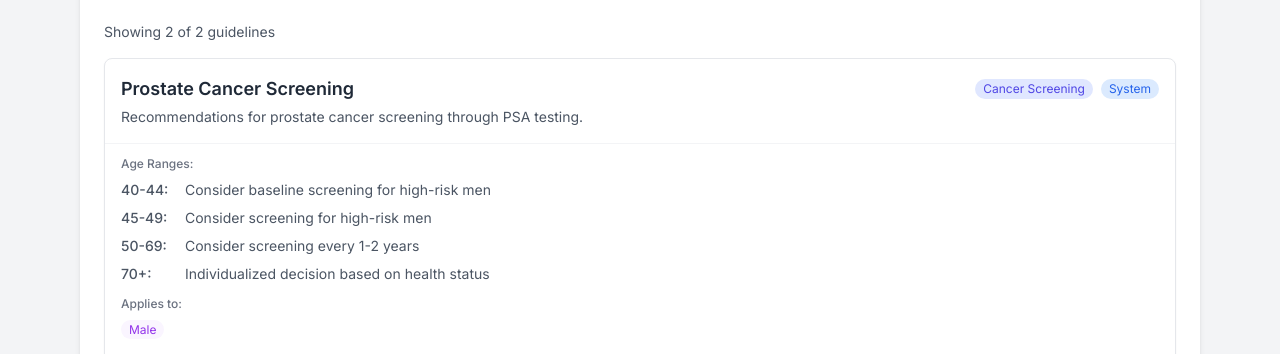
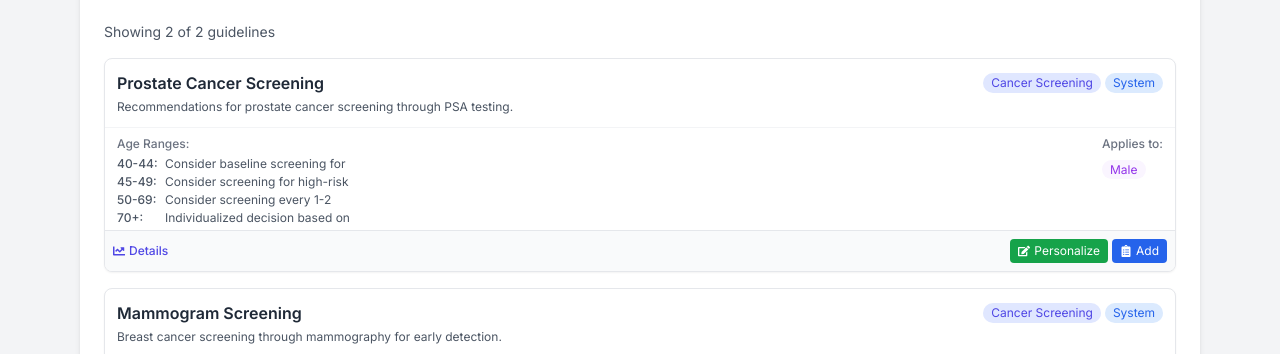
Before and after one commit to oncologic/appointment-reminders, a Next.js app: page /guidelines in a window 1280 px wide. Both pictures are taken after a click on the button "All Guidelines". Shown: the part 446-800 px from the top of the page. Built offline with nearby package versions, Linux system fonts and the light colour scheme; no server answers.

Commit message:
minor guideline styling

```diff
--- a/src/app/components/GuidelineCard.tsx
+++ b/src/app/components/GuidelineCard.tsx
@@ -5,7 +5,6 @@ import { FaChartLine, FaClipboardList, FaEdit } from 'react-icons/fa';
 
 import { getToolsAndResourcesForGuideline } from '../../lib/mockData';
 import GuidelineService from '../../lib/services/guidelineService';
-import { RiskAssessmentTool } from './GuidelineDetail';
 import { GuidelineItem, UserProfile } from './PersonalizedGuidelines';
 
 interface GuidelineCardProps {
@@ -22,14 +21,12 @@ const GuidelineCard: React.FC<GuidelineCardProps> = ({
   const router = useRouter();
 
   const isGuidelineRelevantForUser = (guideline: GuidelineItem, profile: UserProfile) => {
-    // Check gender relevance
     const genderRelevant =
       guideline.genders.includes('all') ||
       guideline.genders.includes(profile.gender as 'male' | 'female');
 
     if (!genderRelevant) return false;
 
-    // Check age relevance
     for (const range of guideline.ageRanges) {
       if (profile.age >= range.min && (range.max === null || profile.age <= range.max)) {
         return true;
@@ -39,41 +36,28 @@ const GuidelineCard: React.FC<GuidelineCardProps> = ({
     return false;
   };
 
-  // Get the current recommendation for the user
   const getCurrentRecommendation = () => {
     if (!userProfile) return null;
 
-    const currentRange = guideline.ageRanges.find(
+    return guideline.ageRanges.find(
       (range) =>
         userProfile.age >= range.min && (range.max === null || userProfile.age <= range.max)
     );
-
-    return currentRange;
   };
 
   const currentRange = getCurrentRecommendation();
   const isRelevant = userProfile && isGuidelineRelevantForUser(guideline, userProfile);
-
-  // Get associated risk tools and resources for this guideline
   const { tools, resources } = getToolsAndResourcesForGuideline(guideline.id);
-
-  // Check if the guideline has associated resources or risk assessment tools
-  const hasResourcesOrRiskTools =
-    (guideline.resources && guideline.resources.length > 0) ||
-    tools.length > 0 ||
-    resources.length > 0;
+  const hasResourcesOrRiskTools = tools.length > 0 || resources.length > 0;
 
   const handlePersonalize = () => {
     if (!userProfile) return;
 
     try {
-      // Create a personalized copy of the guideline
       const personalizedGuideline = GuidelineService.createPersonalizedGuideline(
         guideline.id,
         userProfile.userId
       );
-
-      // Navigate to the edit page for the new personalized guideline
       router.push(`/guidelines/edit/${personalizedGuideline.id}`);
     } catch (error) {
       console.error('Error creating personalized guideline:', error);
@@ -84,14 +68,14 @@ const GuidelineCard: React.FC<GuidelineCardProps> = ({
   return (
     <div className="border border-gray-200 rounded-lg shadow-sm overflow-hidden bg-white">
       {/* Header with title and tags */}
-      <div className="p-4 border-b border-gray-100">
-        <div className="flex items-center justify-between">
-          <h3 className="text-lg font-semibold text-gray-800">
+      <div className="p-3 border-b border-gray-100">
+        <div className="flex items-center justify-between gap-2">
+          <h3 className="text-base font-semibold text-gray-800">
             <Link href={`/guidelines/${guideline.id}`} className="hover:text-blue-600">
               {guideline.name}
             </Link>
           </h3>
-          <div className="flex items-center gap-2">
+          <div className="flex items-center gap-1 flex-wrap justify-end">
             <span className="text-xs bg-indigo-100 text-indigo-600 px-2 py-0.5 rounded-full">
               {guideline.category}
             </span>
@@ -102,32 +86,30 @@ const GuidelineCard: React.FC<GuidelineCardProps> = ({
             )}
             {isRelevant && (
               <span className="text-xs bg-green-100 text-green-600 px-2 py-0.5 rounded-full">
-                Relevant for you
+                Relevant
               </span>
             )}
           </div>
         </div>
-        <p className="text-sm text-gray-600 mt-1">{guideline.description}</p>
+        <p className="text-xs text-gray-600 mt-1">{guideline.description}</p>
       </div>
 
-      {/* Body with recommendations */}
-      <div className="px-4 py-3">
+      {/* Current Recommendation */}
       {isRelevant && currentRange && (
-          <div className="border-l-4 border-blue-500 bg-blue-50 p-3 mb-3">
-            <h4 className="text-sm font-medium text-blue-800">Your Current Recommendation:</h4>
-            <p className="text-base text-gray-800 mt-1">
-              For ages {currentRange.label}: {currentRange.frequency}
-            </p>
-            <p className="text-sm text-gray-600 italic mt-1">
-              {currentRange.notes || 'For individuals at average risk'}
-            </p>
+        <div className="border-l-4 border-blue-500 bg-blue-50 p-2 mx-3 my-2 text-sm">
+          <span className="font-medium text-blue-800">Ages {currentRange.label}:</span>{' '}
+          <span className="text-gray-800">{currentRange.frequency}</span>
+          {currentRange.notes && (
+            <p className="text-xs text-gray-600 italic mt-0.5">{currentRange.notes}</p>
+          )}
         </div>
       )}
 
-        {/* Age Range Information */}
-        <div className="mb-3">
-          <h5 className="text-xs font-medium text-gray-500 mb-2">Age Ranges:</h5>
-          <ul className="space-y-2">
+      {/* Age & Gender Information */}
+      <div className="px-3 pt-2 pb-1 flex items-start justify-between">
+        <div className="flex-1">
+          <h5 className="text-xs font-medium text-gray-500 mb-1">Age Ranges:</h5>
+          <ul className="space-y-0.5">
             {guideline.ageRanges.map((range, idx) => {
               const isCurrentRange =
                 userProfile &&
@@ -137,70 +119,55 @@ const GuidelineCard: React.FC<GuidelineCardProps> = ({
               return (
                 <li
                   key={idx}
-                  className={`text-sm ${
-                    isCurrentRange
-                      ? 'font-medium text-blue-800 bg-blue-50 p-1 rounded'
-                      : 'text-gray-600'
+                  className={`text-xs ${
+                    isCurrentRange ? 'font-medium text-blue-800' : 'text-gray-600'
                   }`}
                 >
-                  <span className="inline-block w-16 font-medium">{range.label}:</span>
-                  {range.frequency || guideline.frequency || 'As recommended'}
-                  {isCurrentRange && (
-                    <span className="ml-2 text-xs text-blue-600">← Your age group</span>
-                  )}
+                  <span className="inline-block w-12 font-medium">{range.label}:</span>
+                  {range.frequency
+                    ? range.frequency.split(' ').slice(0, 4).join(' ')
+                    : guideline.frequency}
+                  {isCurrentRange && <span className="ml-1 text-[10px] text-blue-600">←</span>}
                 </li>
               );
             })}
           </ul>
         </div>
 
-        {/* Gender Information */}
-        <div className="mb-3">
+        <div>
           <h5 className="text-xs font-medium text-gray-500 mb-1">Applies to:</h5>
           <span className="text-xs bg-purple-50 text-purple-600 px-2 py-0.5 rounded-full">
             {guideline.genders.includes('all')
-              ? 'All Genders'
+              ? 'All'
               : guideline.genders.map((g) => g.charAt(0).toUpperCase() + g.slice(1)).join(', ')}
           </span>
         </div>
       </div>
 
-      {/* Resources & Risk Assessments Section */}
-      <div className="border-t border-gray-200 bg-gray-50 p-4">
-        <div className="flex flex-col">
-          <h4 className="text-lg font-medium text-gray-700 mb-1">Resources & Risk Assessments</h4>
-          <p className="text-gray-500 italic mb-3">
-            {hasResourcesOrRiskTools
-              ? 'Risk tools and resources are available for this guideline'
-              : 'Personalize this guideline to see relevant resources'}
-          </p>
-
+      {/* Footer with Action Buttons */}
+      <div className="flex items-center justify-between p-2 bg-gray-50 border-t border-gray-200">
         <Link
           href={`/guidelines/${guideline.id}`}
-            className="text-indigo-600 hover:text-indigo-800 flex items-center text-sm font-medium"
+          className="text-xs text-indigo-600 hover:text-indigo-800 flex items-center font-medium"
         >
-            <FaChartLine className="mr-2" />
-            View Resources & Risk Tools
+          <FaChartLine className="mr-1" />
+          {hasResourcesOrRiskTools ? 'View Resources' : 'Details'}
         </Link>
-        </div>
-      </div>
 
-      {/* Action Buttons */}
-      <div className="flex justify-end px-4 py-3 bg-gray-50 border-t border-gray-200">
-        <div className="flex gap-2">
+        <div className="flex gap-1">
           <button
             onClick={handlePersonalize}
-            className="text-sm flex items-center px-3 py-1.5 bg-green-600 hover:bg-green-700 text-white rounded-md transition-colors"
+            className="text-xs flex items-center px-2 py-1 bg-green-600 hover:bg-green-700 text-white rounded transition-colors"
           >
             <FaEdit className="mr-1" />
             Personalize
           </button>
           <button
             onClick={() => onAddToRecommended(guideline.id)}
-            className="text-sm flex items-center px-3 py-1.5 bg-blue-600 hover:bg-blue-700 text-white rounded-md transition-colors"
+            className="text-xs flex items-center px-2 py-1 bg-blue-600 hover:bg-blue-700 text-white rounded transition-colors"
           >
             <FaClipboardList className="mr-1" />
-            Add to My Screenings
+            Add
           </button>
         </div>
       </div>
--- a/src/app/components/GuidelineDetail.tsx
+++ b/src/app/components/GuidelineDetail.tsx
@@ -222,7 +222,7 @@ const GuidelineDetail = ({
                   <FaCheckCircle className="ml-2 inline-block text-green-600" />
                 </h3>
                 <span className="text-sm font-medium bg-white text-blue-800 px-3 py-1 rounded-full">
-                  Applies to you
+                  Your Age Group
                 </span>
               </div>
               <p className="text-gray-700">
```
Lines whose indentation alone changed are shown as unchanged.
